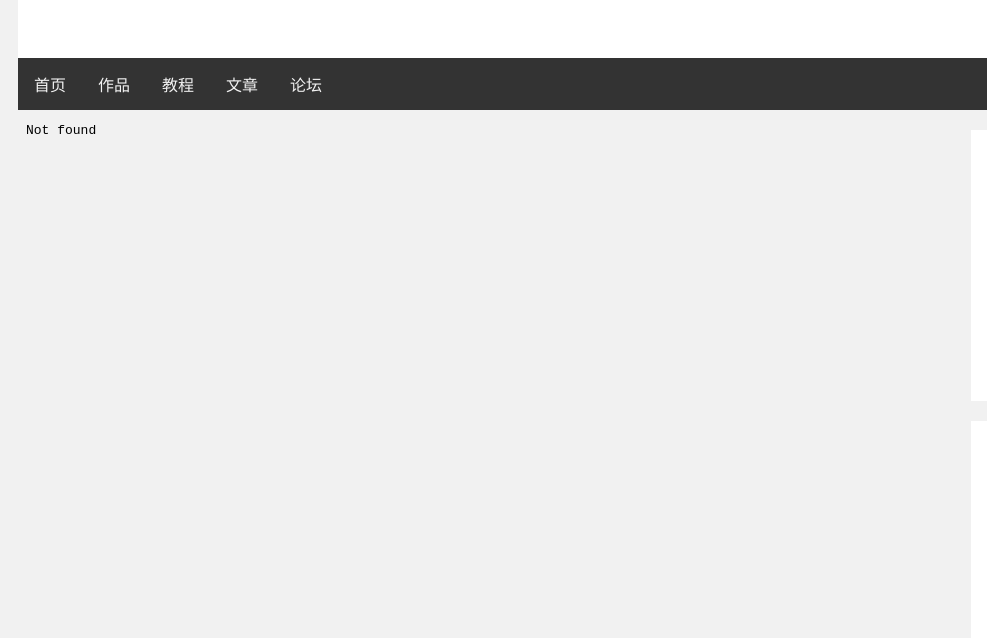
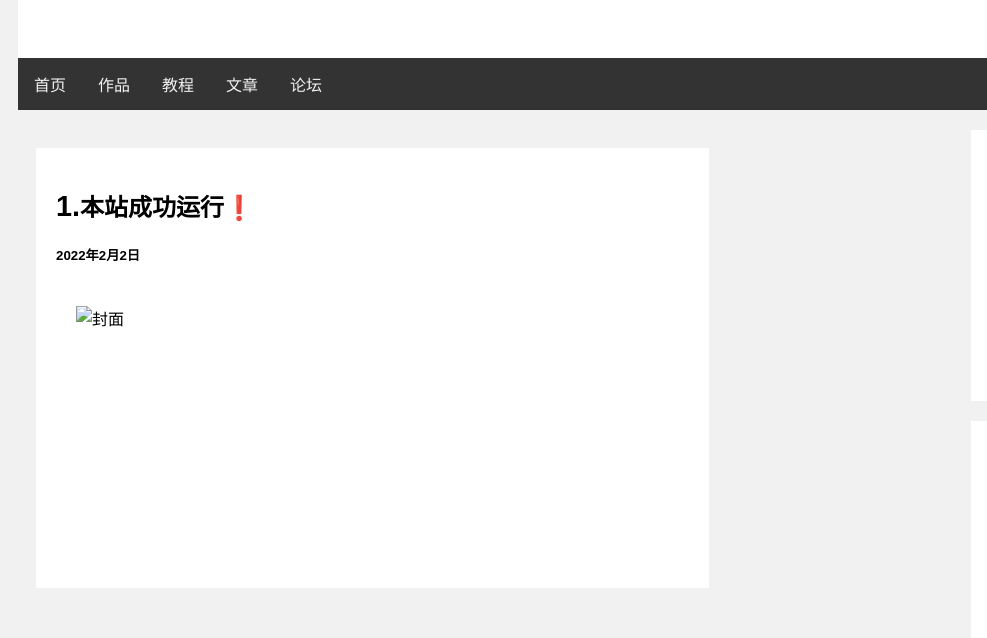
Before and after one commit to best-dream-star/dream, a plain HTML site: page index.html in a window 1280 px wide. Shown: the part 159-797 px from the top of the page, 0-987 px from the left. Drawn offline with Linux system fonts and the light colour scheme.

Commit message:
Update index.html

```diff
--- a/index.html
+++ b/index.html
@@ -136,7 +136,7 @@ audio{
 <div class="row">
   <div class="leftcolumn">
 
-<iframe src="home/轮播图/轮播图.html" width="100%" height="50%" frameborder="0"></iframe>
+<iframe src="article.html" width="100%" height="50%" frameborder="0"></iframe>
 
   </div>
   <div class="rightcolumn">
```
